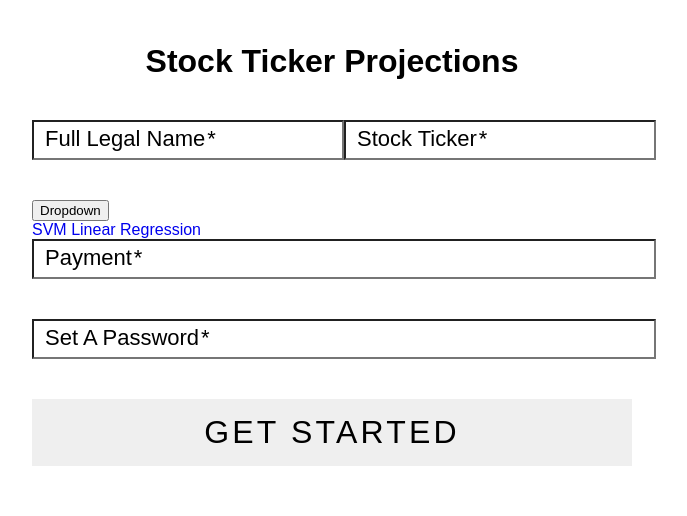
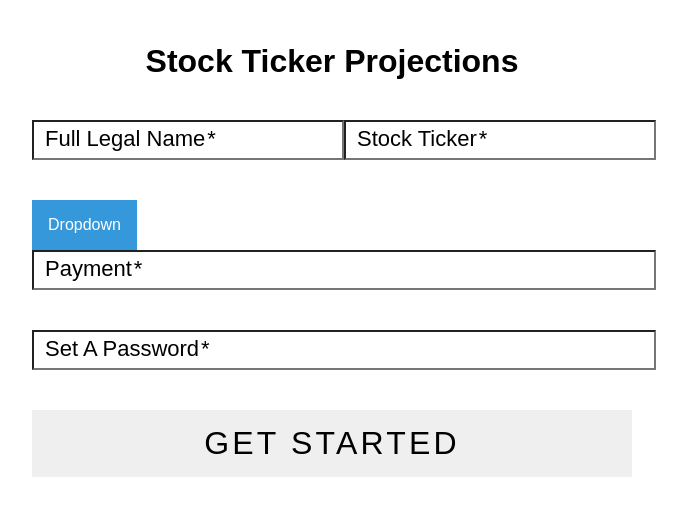
Before and after one commit to IT490-Team-1/Stock-Ticker-Projections-Program, a PHP site: page / in a window 1280 px wide. Shown: the part 183-699 px from the top of the page, without its empty margins (308-995 px from the left). Run offline with PHP 8.4, Linux system fonts and the light colour scheme.

Commit message:
Update index.css

```diff
--- a/index.css
+++ b/index.css
@@ -191,3 +191,41 @@ textarea {
   margin-top:-20px;
   text-align:right;
 }
+/* Dropdown Button */
+.dropbtn {
+  background-color: #3498DB;
+  color: white;
+  padding: 16px;
+  font-size: 16px;
+  border: none;
+  cursor: pointer;
+}
+
+.dropbtn:hover, .dropbtn:focus {
+  background-color: #2980B9;
+}
+
+.dropdown {
+  position: relative;
+  display: inline-block;
+}
+
+.dropdown-content {
+  display: none;
+  position: absolute;
+  background-color: #f1f1f1;
+  min-width: 160px;
+  box-shadow: 0px 8px 16px 0px rgba(0,0,0,0.2);
+  z-index: 1;
+}
+
+.dropdown-content a {
+  color: black;
+  padding: 12px 16px;
+  text-decoration: none;
+  display: block;
+}
+
+.dropdown-content a:hover {background-color: #ddd}
+
+.show {display:block;}
```
